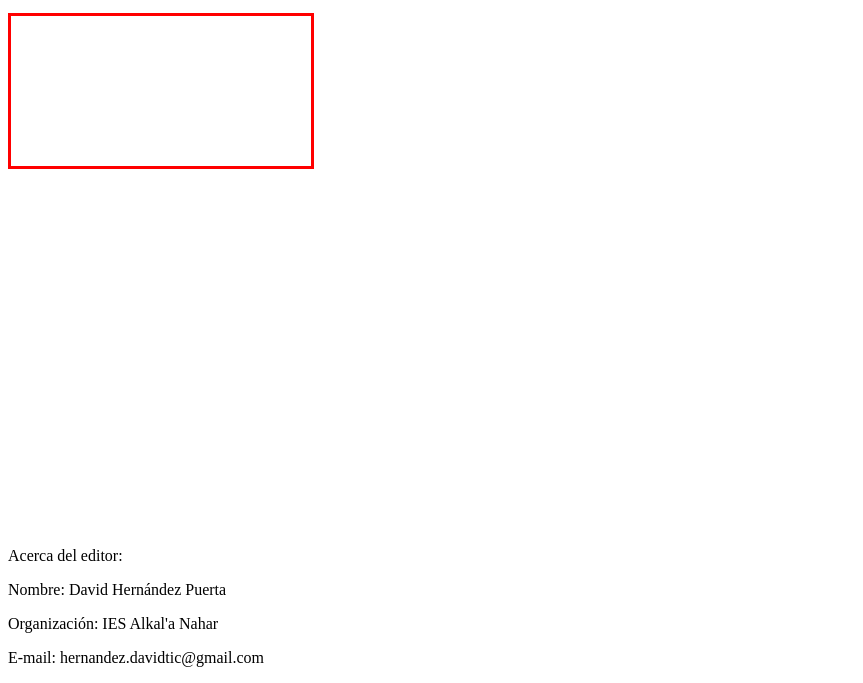
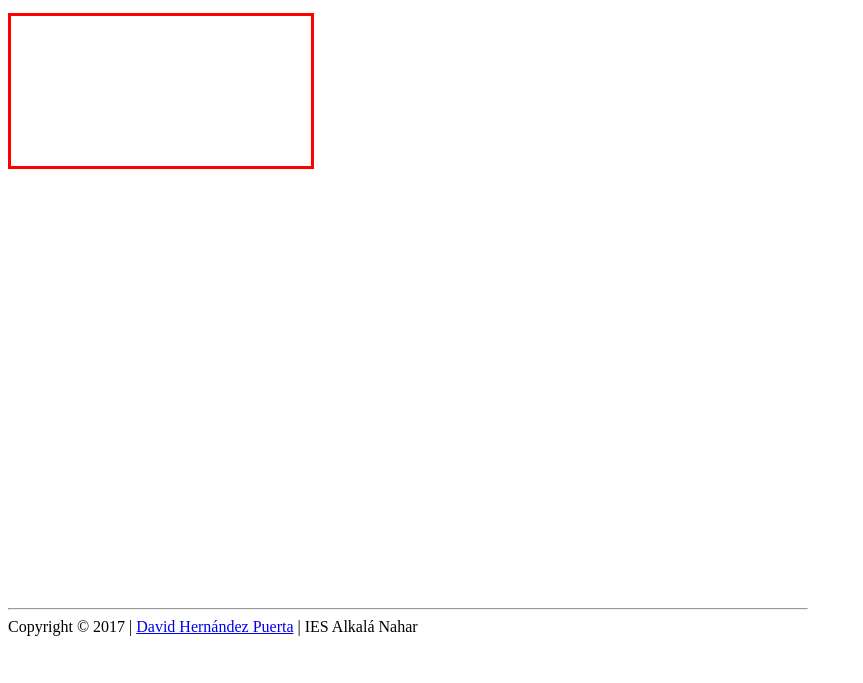
Before and after one commit to Davizz00/SIS, a website: page public/index.html in a window 1280 px wide. Shown: the part 150-833 px from the top of the page, without its empty margins (0-863 px from the left). After the commit the page ends 800 px from the top, so only its background shows below. Drawn offline with nearby package versions, Linux system fonts and the light colour scheme; no server answers.

Commit message:
Cambio de estilo del pie de pagina

```diff
--- a/public/index.html
+++ b/public/index.html
@@ -5,7 +5,10 @@
   <title>David Server </title>
   <link rel="stylesheet" href="style.css">
 </head>
+
 <body>
+  <div id="body">
+
   <h1> Raspberry Pi </h1>
   <p>
     <button onclick="boton_final_de_carrera()" , class="button button1"> Sensor</button>
@@ -18,17 +21,21 @@
   <!--<p><canvas id="myCanvas" width="750px" height="500px"></canvas></p> -->
   <div class="chart-container" style="position: relative; height:500px; width:750px">
     <canvas id="myCanvas"></canvas>
-</div>
+  </div>
 
   <br>
-  <p> Acerca del editor:</p>
-  <p>Nombre: David Hernández Puerta</p>
-  <p>Organización: IES Alkal'a Nahar</p>
-  <p>E-mail: hernandez.davidtic@gmail.com</p>
+
+  </div>
+
+  <div id="footer">
+  <hr>
+  Copyright &copy; 2017 |  <a href="mailto:hernandez.davidtic@gmail.com">David Hernández Puerta</a> | IES Alkalá Nahar <br>
+  </div>
 
   <script src="/socket.io/socket.io.js"></script>
   <script src="https://cdnjs.cloudflare.com/ajax/libs/Chart.js/2.4.0/Chart.min.js" />
   <script src="https://code.jquery.com/jquery-1.10.2.min.js"></script>
   <script src="/cliente.js"></script>
+  </div>
 </body>
 </html>
--- a/public/style.css
+++ b/public/style.css
@@ -4,13 +4,11 @@ h1 {
 
 .button {
     color: black ;
-
     text-align: center;
     padding : 2%;
     border : 1px solid black;
+}
 
-
-}
 .button1:hover{background-color: yellow;}
 .button2:hover{background-color: red;}
 .button3:hover{background-color: lightblue}
@@ -21,3 +19,11 @@ canvas {
     border-collapse: collapse;
     background-color: white;
 }
+
+#footer {
+    position: absolute;
+    bottom: 0;
+    width: 800px;
+    height: 50px;
+    margin: 0 auto;
+}
```
Lines whose indentation alone changed are shown as unchanged.
